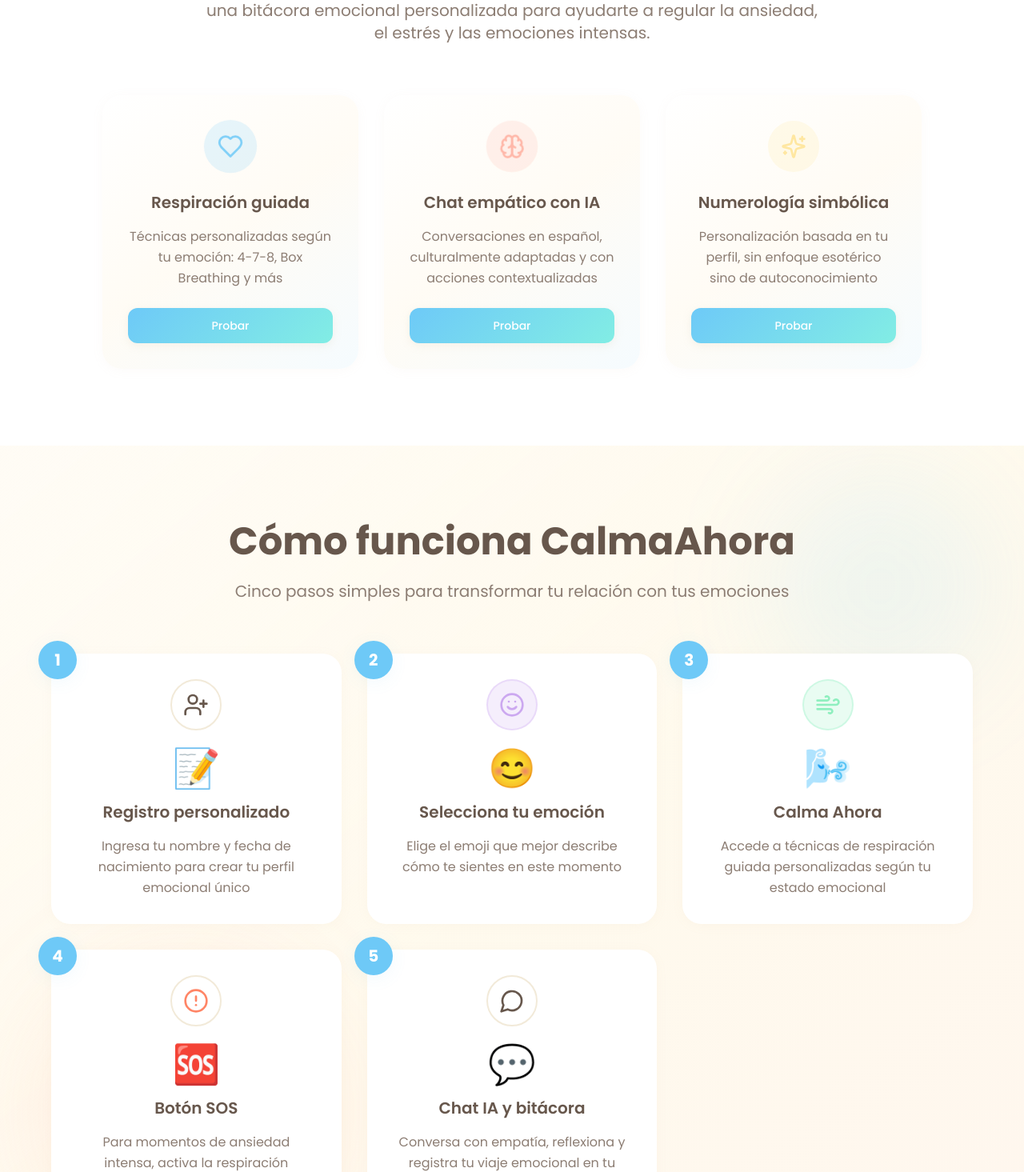
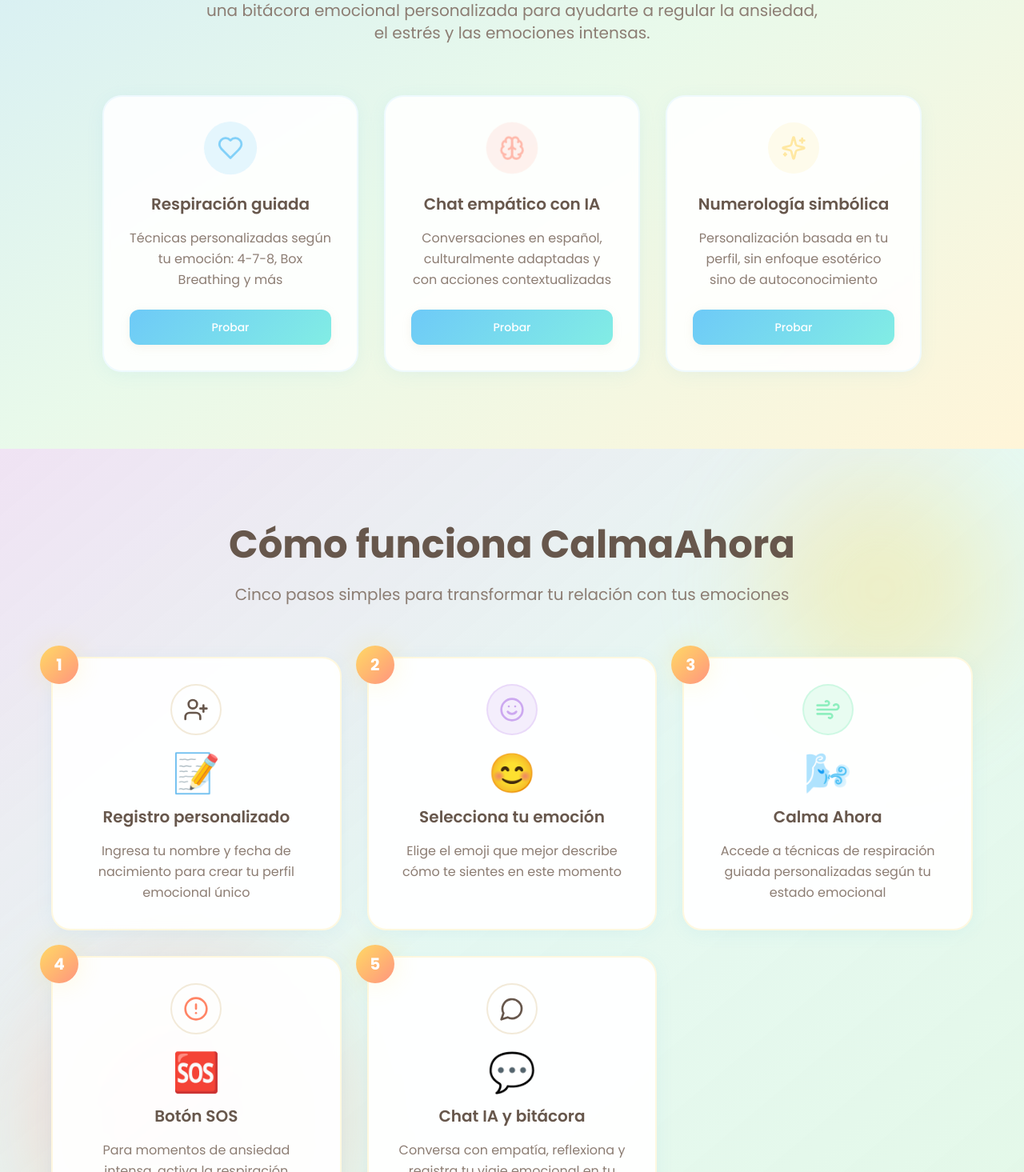
Before and after one commit to budoka06/calma-ahora-web, a React (Vite) app: page / in a window 1280 px wide. Shown: the part 1025-2490 px from the top of the page at 80% size. Built offline with nearby package versions, Linux system fonts and the light colour scheme; the HTML template or start-up script is replaced by a standard one.

Commit message:
Refactor: Adjust color palette

```diff
--- a/src/components/About.tsx
+++ b/src/components/About.tsx
@@ -33,7 +33,7 @@ const About = () => {
   ];
 
   return (
-    <section id="about" className="py-24 bg-card">
+    <section id="about" className="py-24 bg-gradient-to-br from-calma-sky/30 via-calma-mint/20 to-calma-sunshine/20">
       <div className="container mx-auto px-6">
         <div className="max-w-5xl mx-auto">
           <div className="text-center mb-16 animate-fade-in-up">
@@ -51,7 +51,7 @@ const About = () => {
               return (
                 <div
                   key={feature.title}
-                  className="bg-gradient-card rounded-3xl p-8 shadow-soft hover:shadow-card transition-all duration-300 hover:-translate-y-2 text-center group"
+                  className="bg-white/90 backdrop-blur-sm rounded-3xl p-8 shadow-card hover:shadow-vibrant transition-all duration-300 hover:-translate-y-2 text-center group border-2 border-primary/10"
                 >
                   <div className={`w-16 h-16 ${feature.bgClass} rounded-full flex items-center justify-center mx-auto mb-6 animate-pulse-soft group-hover:scale-110 transition-transform`}
                     style={{ animationDelay: `${index * 0.5}s` }}
--- a/src/components/Benefits.tsx
+++ b/src/components/Benefits.tsx
@@ -25,7 +25,7 @@ const benefits = [
 
 const Benefits = () => {
   return (
-    <section className="py-24 bg-card">
+    <section className="py-24 bg-gradient-to-br from-calma-coral/25 via-calma-peach/20 to-calma-rose/20">
       <div className="container mx-auto px-6">
         <div className="text-center mb-16 animate-fade-in-up">
           <h2 className="text-4xl md:text-5xl font-bold mb-6 text-foreground">
@@ -42,11 +42,11 @@ const Benefits = () => {
             return (
               <div
                 key={index}
-                className="bg-gradient-card rounded-3xl p-8 shadow-soft hover:shadow-card transition-all duration-300 hover:-translate-y-2 animate-fade-in-up"
+                className="bg-white/95 backdrop-blur-sm rounded-3xl p-8 shadow-elegant hover:shadow-vibrant transition-all duration-300 hover:-translate-y-2 animate-fade-in-up border-2 border-secondary/20"
                 style={{ animationDelay: `${index * 0.1}s` }}
               >
-                <div className="w-16 h-16 bg-primary/20 rounded-full flex items-center justify-center mb-6">
-                  <Icon className="w-8 h-8 text-primary" />
+                <div className="w-16 h-16 bg-gradient-peace rounded-full flex items-center justify-center mb-6 shadow-soft">
+                  <Icon className="w-8 h-8 text-white" />
                 </div>
                 <h3 className="text-xl font-semibold mb-4 text-foreground">{benefit.title}</h3>
                 <p className="text-muted-foreground leading-relaxed">{benefit.description}</p>
--- a/src/components/HowItWorks.tsx
+++ b/src/components/HowItWorks.tsx
@@ -47,10 +47,10 @@ const colorClasses: Record<string, string> = {
 
 const HowItWorks = () => {
   return (
-    <section className="py-24 bg-gradient-to-br from-background via-accent/5 to-secondary/5 relative overflow-hidden">
+    <section className="py-24 bg-gradient-to-br from-calma-lavender/30 via-calma-turquoise/20 to-calma-mint/25 relative overflow-hidden">
       {/* Decorative elements */}
-      <div className="absolute top-10 right-10 w-72 h-72 bg-primary/10 rounded-full blur-3xl animate-float"></div>
-      <div className="absolute bottom-10 left-10 w-96 h-96 bg-secondary/10 rounded-full blur-3xl animate-float" style={{ animationDelay: '1s' }}></div>
+      <div className="absolute top-10 right-10 w-72 h-72 bg-calma-sunshine/30 rounded-full blur-3xl animate-float"></div>
+      <div className="absolute bottom-10 left-10 w-96 h-96 bg-calma-coral/30 rounded-full blur-3xl animate-float" style={{ animationDelay: '1s' }}></div>
 
       <div className="container mx-auto px-6 relative z-10">
         <div className="text-center mb-16 animate-fade-in-up">
@@ -68,9 +68,9 @@ const HowItWorks = () => {
             return (
               <div
                 key={index}
-                className="bg-card rounded-3xl p-8 shadow-soft hover:shadow-card transition-all duration-300 hover:-translate-y-2 relative"
+                className="bg-white/95 backdrop-blur-sm rounded-3xl p-8 shadow-card hover:shadow-vibrant transition-all duration-300 hover:-translate-y-2 relative border-2 border-accent/20"
               >
-                <div className="absolute -top-4 -left-4 w-12 h-12 bg-primary rounded-full flex items-center justify-center text-primary-foreground font-bold text-xl shadow-card">
+                <div className="absolute -top-4 -left-4 w-12 h-12 bg-gradient-joy rounded-full flex items-center justify-center text-white font-bold text-xl shadow-glow">
                   {index + 1}
                 </div>
 
```
